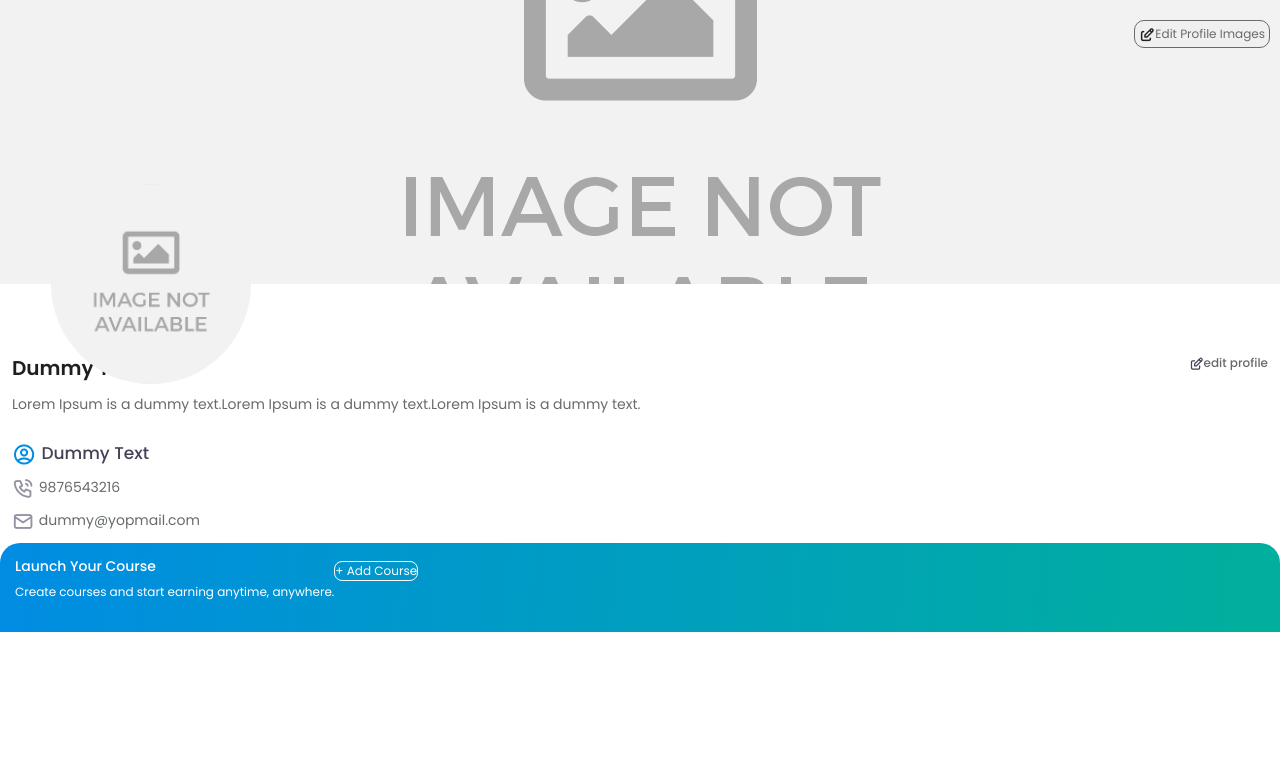
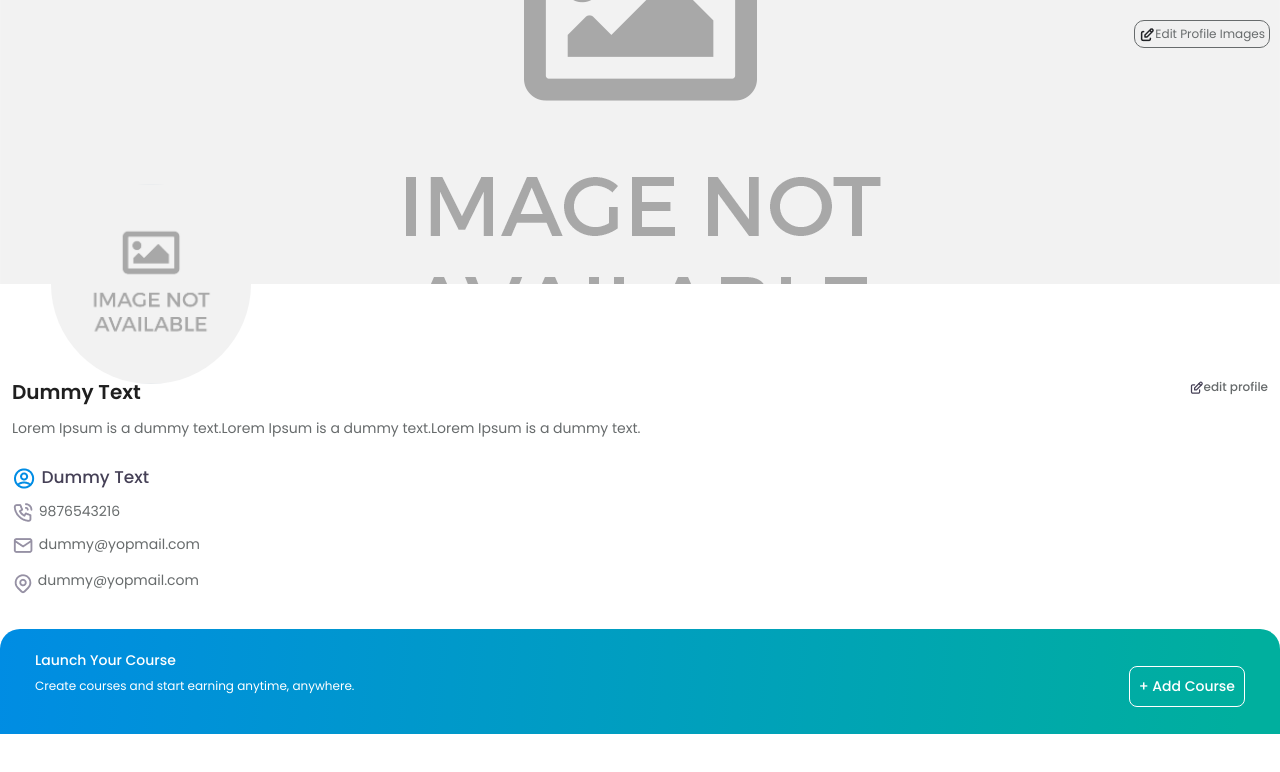
Before and after one commit to TanyaChauhan00/institute-fe, an Angular app: page / in a window 1280 px wide. Shown: the top 772 px of the page. Built offline with nearby package versions, Linux system fonts and the light colour scheme.

Commit message:
feat:ui fixes

```diff
--- a/package.json
+++ b/package.json
@@ -10,6 +10,7 @@
   },
   "private": true,
   "dependencies": {
+    "@agm/core": "^3.0.0-beta.0",
     "@angular/animations": "^17.3.0",
     "@angular/common": "^17.3.0",
     "@angular/compiler": "^17.3.0",
--- a/src/app/components/add-course/add-course.component.html
+++ b/src/app/components/add-course/add-course.component.html
@@ -26,6 +26,7 @@
             <input
               type="text"
               class="input-control-2"
+              [formControl]="domainUrl"
             />
             <span class="icon">
               <img src="/assets/icon-park-twotone_copy.png" alt="Icon" />
@@ -38,7 +39,7 @@
         </div>
 
         <div class="col-12">
-          <button class="add-domain-btn" (click)="addDomain()">
+          <button class="add-domain-btn" (click)="addDomain()" [disabled]="!siteName.value && !domainUrl.value">
             + Add My Domain
           </button>
         </div>
--- a/src/app/components/add-institute/add-institute.component.html
+++ b/src/app/components/add-institute/add-institute.component.html
@@ -3,7 +3,7 @@
 
 <div class="container" [formGroup]="instituteForm">
     <div class="text-end">
-        <img src="../../../assets/Close.png" style="width:15px" />
+        <img src="../../../assets/Close.png" style="width:15px;cursor:pointer" (click)="close()"  />
     </div>
     <div class="d-flex">
         <div>
--- a/src/app/components/add-institute/add-institute.component.ts
+++ b/src/app/components/add-institute/add-institute.component.ts
@@ -98,6 +98,7 @@ public detectLocation(): void {
         const { latitude, longitude } = position.coords;
         console.log('Latitude: ', latitude, 'Longitude: ', longitude);
         this.getAddressFromCoordinates(latitude, longitude);
+        this.storageService.latLng.next({latitude,longitude})
       },
       (error) => {
         console.error('Error detecting location:', error);
@@ -126,4 +127,9 @@ public onSave(){
 this.storageService.setInstituteName(this.instituteForm.value)
 this.router.navigateByUrl('/')
 }
+
+
+public close() {
+  this.router.navigateByUrl('')
 }
+}
--- a/src/app/components/edit-profile/edit-profile.component.html
+++ b/src/app/components/edit-profile/edit-profile.component.html
@@ -1,6 +1,6 @@
 <div class="container">
     <div class="text-end">
-        <img src="../../../assets/Close.png" style="width:15px;cursor:pointer"  (click)="close()" />
+        <img src="../../../assets/Close.png" style="width:15px;cursor:pointer" (click)="close()" />
     </div>
     <div class="d-flex">
         <div>
--- a/src/app/components/edit-profile/edit-profile.component.ts
+++ b/src/app/components/edit-profile/edit-profile.component.ts
@@ -109,6 +109,6 @@ export class EditProfileComponent {
 
 
   public close() {
-    this.router.navigateByUrl('/');
+    this.router.navigateByUrl('')
   }
 }
--- a/src/app/components/institute/institute.component.html
+++ b/src/app/components/institute/institute.component.html
@@ -1,15 +1,15 @@
-<div class="container-fluid profile-image-cnt" [ngStyle]="{'background-image': 'url(' + (InstituteImages?.thumbnail || '/assets/no-image.png') + ')'}">
+<div class="container-fluid profile-image-cnt"
+    [ngStyle]="{'background-image': 'url(' + (InstituteImages?.thumbnail || '/assets/no-image.png') + ')'}">
     <div class="edit-profile-btn" (click)="goToEditImage()">
-        <p><span><img src="../../../assets/tabler_edit.png"/></span>Edit Profile Images</p>
+        <p><span><img src="../../../assets/tabler_edit.png" /></span>Edit Profile Images</p>
     </div>
-    <div class="col-6">
-        <div class="logo-wrapper">
-            <div class="logo-cnt"  [ngStyle]="{'background-image': 'url(' + (InstituteImages?.logo || '/assets/no-image.png') + ')'}"></div>
-        </div>
+
+    <div class="logo-wrapper">
+        <div class="logo-cnt"
+            [ngStyle]="{'background-image': 'url(' + (InstituteImages?.logo || '/assets/no-image.png') + ')'}"></div>
     </div>
-    <div class="col-6">
 
-    </div>
+
 
 </div>
 
@@ -17,7 +17,8 @@
     <div class="row">
         <div class="flex-container">
             <h1 class="text-start">{{InstituteData.instituteName || 'Dummy Text'}}</h1>
-            <h6 class="text-end edit-profile"  (click)="goToEdit()"><span><img src="../../../assets/edit.svg" style="width:15px"/></span>edit profile</h6>
+            <h6 class="text-end edit-profile" (click)="goToEdit()"><span><img src="../../../assets/edit.svg"
+                        style="width:15px" /></span>edit profile</h6>
         </div>
 
         <p class="institute-details">
@@ -26,22 +27,59 @@
 
         <div class="contact-details">
             <ul>
-                <li class="owner_name"><span><img src="../../../assets/profile.png"/></span> {{InstituteData.ownerName || 'Dummy Text'}} </li>
-                <li><span><img src="../../../assets/phone.png"/></span> {{InstituteData.mobileNumber || '9876543216'}} </li>
-                <li><span><img src="../../../assets/mail.png"/></span> {{InstituteData.email || 'dummy@yopmail.com'}} </li>
+                <li class="owner_name"><span><img src="../../../assets/profile.png" /></span> {{InstituteData.ownerName
+                    || 'Dummy Text'}} </li>
+                <li><span><img src="../../../assets/phone.png" /></span> {{InstituteData.mobileNumber || '9876543216'}}
+                </li>
+                <li><span><img src="../../../assets/mail.png" /></span> {{InstituteData.email || 'dummy@yopmail.com'}}
+                </li>
+            </ul>
+            @if(lat && lng){
+            <div class="my-3">
+                <div class="mapouter">
+                    <div class="gmap_canvas"><iframe class="gmap_iframe" frameborder="0" scrolling="no" marginheight="0"
+                            marginwidth="0" [src]="mapSrc"></iframe><a href="https://fridaynightfunkin.lol/">fnf</a>
+                    </div>
+                    <style>
+                        .mapouter {
+                            position: relative;
+                            text-align: right;
+                            width: 100%;
+                            height: 300px;
+                        }
+
+                        .gmap_canvas {
+                            overflow: hidden;
+                            background: none !important;
+                            width: 100%;
+                            height: 300px;
+                        }
+
+                        .gmap_iframe {
+                            width: 100% !important;
+                            height: 300px !important;
+                        }
+                    </style>
+                </div>
+            </div>
+            }
+            <ul>
+                <li><span><img src="../../../assets/pin (1).png" /></span> {{InstituteData.address ||
+                    'dummy@yopmail.com'}} </li>
             </ul>
         </div>
+
     </div>
 
 
 </div>
-<div class="add-course-cnt">
-    <div class="d-flex">
-        <div>
+<div class="add-course-cnt mt-4">
+    <div class="row m-2">
+        <div class="col-7">
             <h6>Launch Your Course</h6>
-        <p>Create courses and start earning anytime, anywhere.</p>
+            <p>Create courses and start earning anytime, anywhere.</p>
         </div>
-        <div>
+        <div class="col-5 text-end">
             <button class="add-course-btn" (click)="addCourse()">
                 + Add Course
             </button>
--- a/src/app/components/institute/institute.component.scss
+++ b/src/app/components/institute/institute.component.scss
@@ -52,7 +52,7 @@
 }
 
 .content-cnt{
-    margin-top:4.5em;
+    margin-top:6em;
 }
 
 .flex-container {
@@ -126,10 +126,12 @@
 }
 
 .add-course-btn{
-  border:solid 1px #fff;
-  color:#fff;
+  border: solid 1px #fff;
+  color: #fff;
   background-color: transparent;
   border-radius: 8px;
-  font-size: 12px;
-  padding:0;
+  font-size: 14px;
+  padding: 9px;
+  font-weight: 500;
+  margin-top: 1em;
 }
--- a/src/app/utils/storage.service.ts
+++ b/src/app/utils/storage.service.ts
@@ -12,8 +12,15 @@ export class StorageService {
   });
   public instituteData$ = this.instituteDataSubject.asObservable();
   public instituteImages$ = this.instituteImagesSubject.asObservable();
-
-
+  private domainSUbject = new BehaviorSubject<any>({
+    name:null,
+    url:null
+  })
+  public domainData$ = this.domainSUbject.asObservable()
+  public latLng = new BehaviorSubject<any>({
+    lat:null,
+    lng:null
+  })
   public setInstituteName(value: any): void {
     this.instituteDataSubject.next(value);
   }
@@ -27,4 +34,7 @@ export class StorageService {
   }
 
 
+  public setDomainData(name:any , url:any):void{
+    this.domainSUbject.next({name,url})
+  }
 }
--- a/src/assets/styles/_common.scss
+++ b/src/assets/styles/_common.scss
@@ -54,6 +54,7 @@
     color:$text-color;
     background-color: #E4E6EB;
     border: none;
+    padding-left: 12px;
 }
 
 /*  Form Field Styling */
```
Also changed, not shown: src/app/components/add-course/add-course.component.ts (+7 -40 lines), src/app/components/institute/institute.component.ts (+15 -2 lines), src/assets/pin (1).png (added), 1 other file (tests, documents, lock files or other folders).
